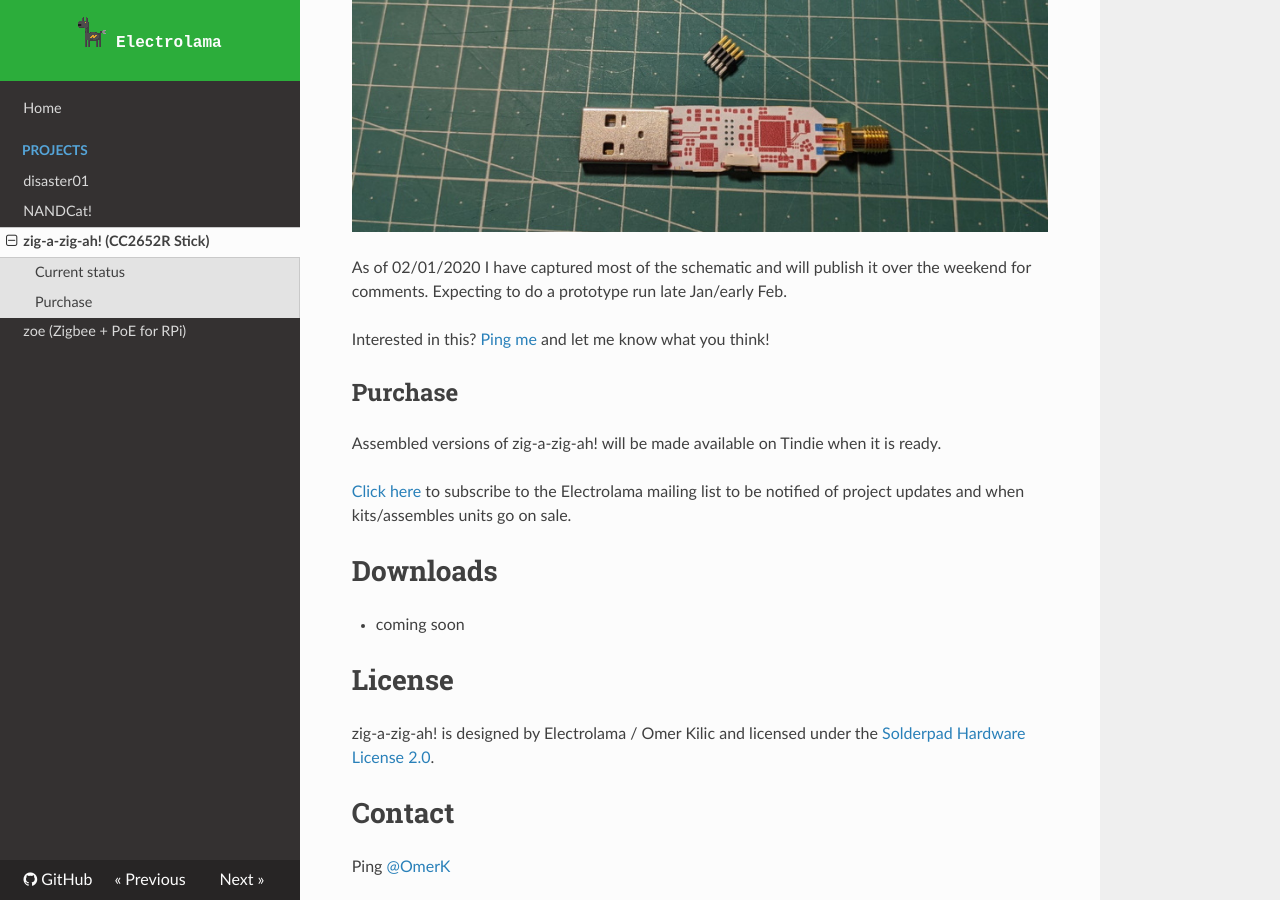
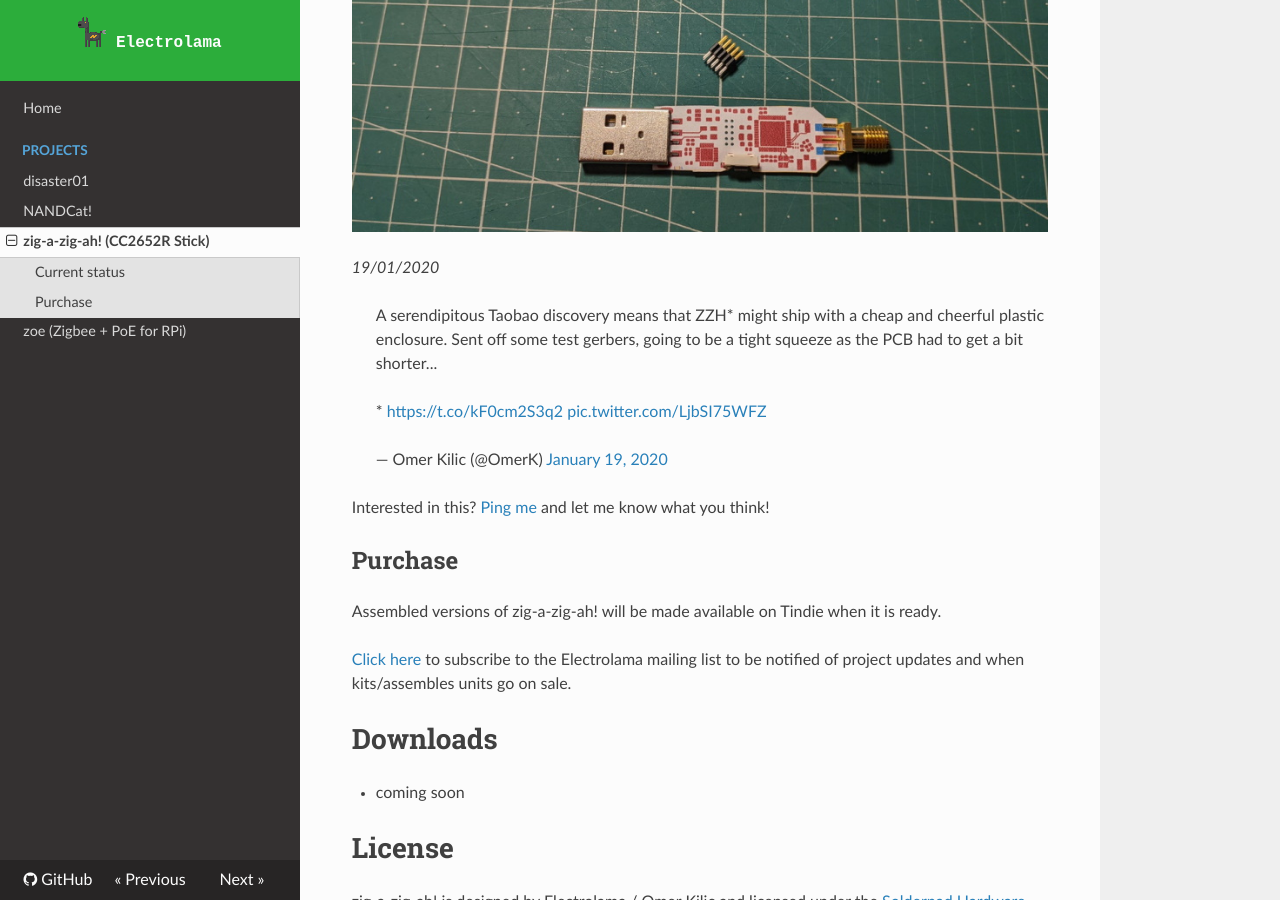
Before and after one commit to paul-jewell/docs, an MkDocs documentation site: the page built from docs/projects/zig-a-zig-ah.md, in a window 1280 px wide and 900 px high, scrolled down 1355 px. Built offline with MkDocs 1.6.1, drawn with Linux system fonts in a browser that asks for light colours; nearby versions of some CDN libraries; comment, search, counter and statistics services are not loaded.

Commit message:
status update for ZZH

```diff
--- a/docs/projects/zig-a-zig-ah.md
+++ b/docs/projects/zig-a-zig-ah.md
@@ -25,7 +25,9 @@ Name credit goes to [@9600](https://twitter.com/9600/), this had a much boring n
 
 ![zig-a-zig-ah! fit test](/_assets/zzh-fit-test.jpg)
 
-As of 02/01/2020 I have captured most of the schematic and will publish it over the weekend for comments. Expecting to do a prototype run late Jan/early Feb.
+*19/01/2020*
+
+<blockquote class="twitter-tweet" data-conversation="none" data-dnt="true"><p lang="en" dir="ltr">A serendipitous Taobao discovery means that ZZH* might ship with a cheap and cheerful plastic enclosure. Sent off some test gerbers, going to be a tight squeeze as the PCB had to get a bit shorter... <br><br>* <a href="https://t.co/kF0cm2S3q2">https://t.co/kF0cm2S3q2</a> <a href="https://t.co/LjbSI75WFZ">pic.twitter.com/LjbSI75WFZ</a></p>&mdash; Omer Kilic (@OmerK) <a href="https://twitter.com/OmerK/status/1219025454344146945?ref_src=twsrc%5Etfw">January 19, 2020</a></blockquote> <script async src="https://platform.twitter.com/widgets.js" charset="utf-8"></script>
 
 Interested in this? [Ping me](https://twitter.com/omerk) and let me know what you think!
 
```
